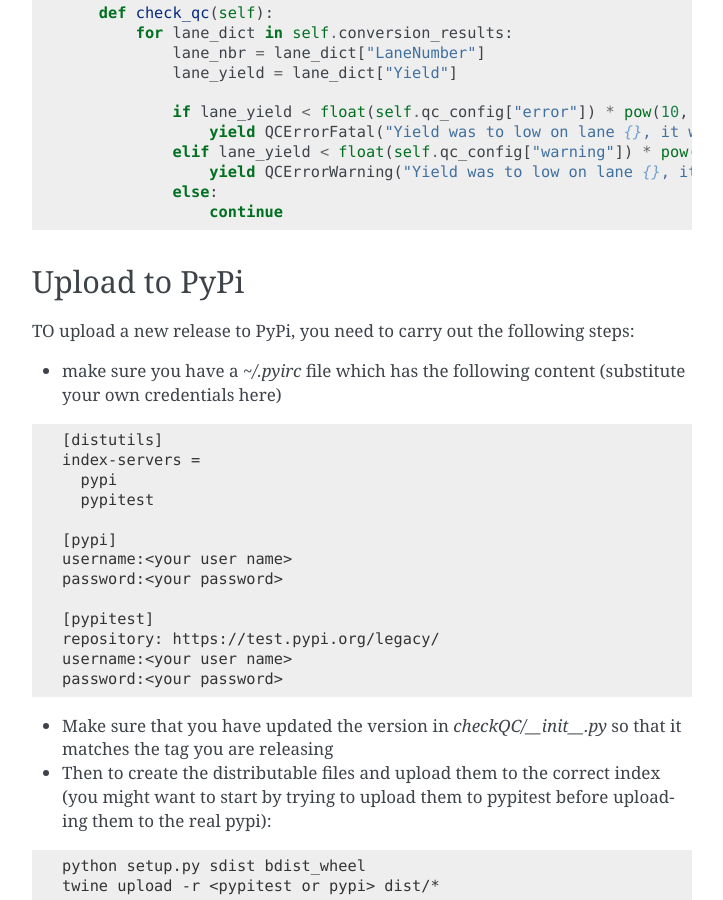
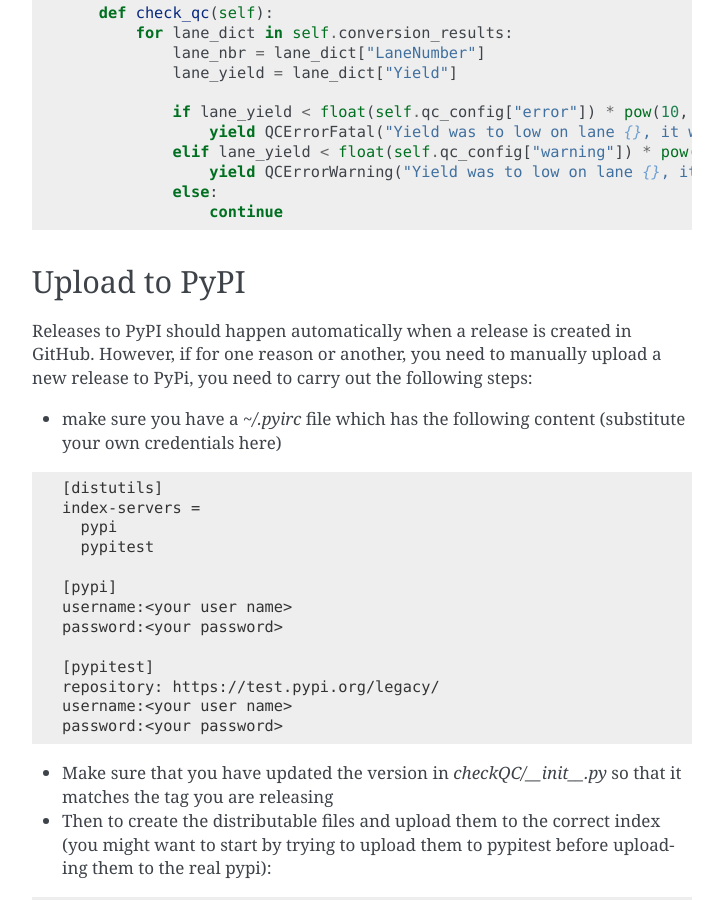
Before and after one commit to Molmed/checkQC, a Sphinx documentation site: the page built from docs/development.rst, in a window 1280 px wide and 900 px high, scrolled down 2275 px. Shown: the whole window, without its empty margins (388-1111 px from the left). Built offline with Sphinx 7.4.7, drawn with Linux system fonts in a browser that asks for light colours; pages that are not in the unit, such as notebooks, are missing from menus; some of the changed text lies outside the part shown.

Commit message:
Updated docs on uploading to PyPI

```diff
--- a/docs/development.rst
+++ b/docs/development.rst
@@ -118,9 +118,10 @@ An example of what a full `QCHandler` class might look like can be found below,
                 else:
                     continue
 
-Upload to PyPi
+Upload to PyPI
 --------------
-TO upload a new release to PyPi, you need to carry out the following steps:
+Releases to PyPI should happen automatically when a release is created in GitHub. However, if for one reason or another,
+you need to manually upload a new release to PyPi, you need to carry out the following steps:
 
 - make sure you have a `~/.pyirc` file which has the following content (substitute your own credentials here)
 
```
